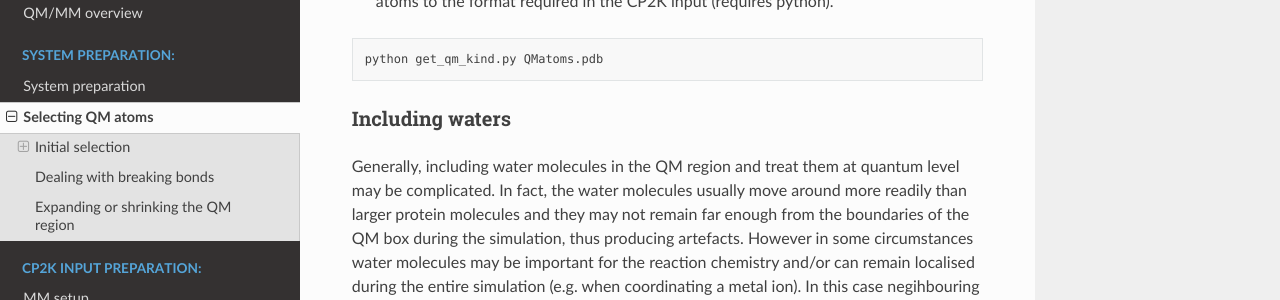
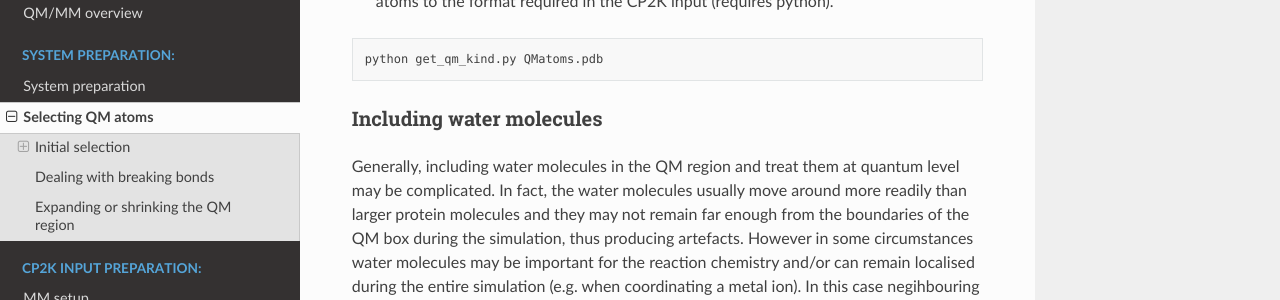
Before and after one commit to bioexcel/qmmm_bpg, a Sphinx documentation site: the page built from docs/system_preparation/selecting_qm_atoms.rst, in a window 1280 px wide and 900 px high, scrolled down 1158 px. Shown: the part 155-455 px from the top of the window. Built offline with Sphinx 7.4.7 and the Read the Docs theme 2.0.0, drawn with Linux system fonts in a browser that asks for light colours.

Commit message:
Update selecting_qm_atoms.rst

```diff
--- a/docs/system_preparation/selecting_qm_atoms.rst
+++ b/docs/system_preparation/selecting_qm_atoms.rst
@@ -67,8 +67,8 @@ Creating a list of  QM atoms that can be read by CP2K can be done using vmd. (ht
 
  python get_qm_kind.py QMatoms.pdb
 
-Including waters
-----------------
+Including water molecules
+-------------------------
 
 Generally, including water molecules in the QM region and treat them at quantum level
 may be complicated. In fact, the water molecules usually move around more
```
